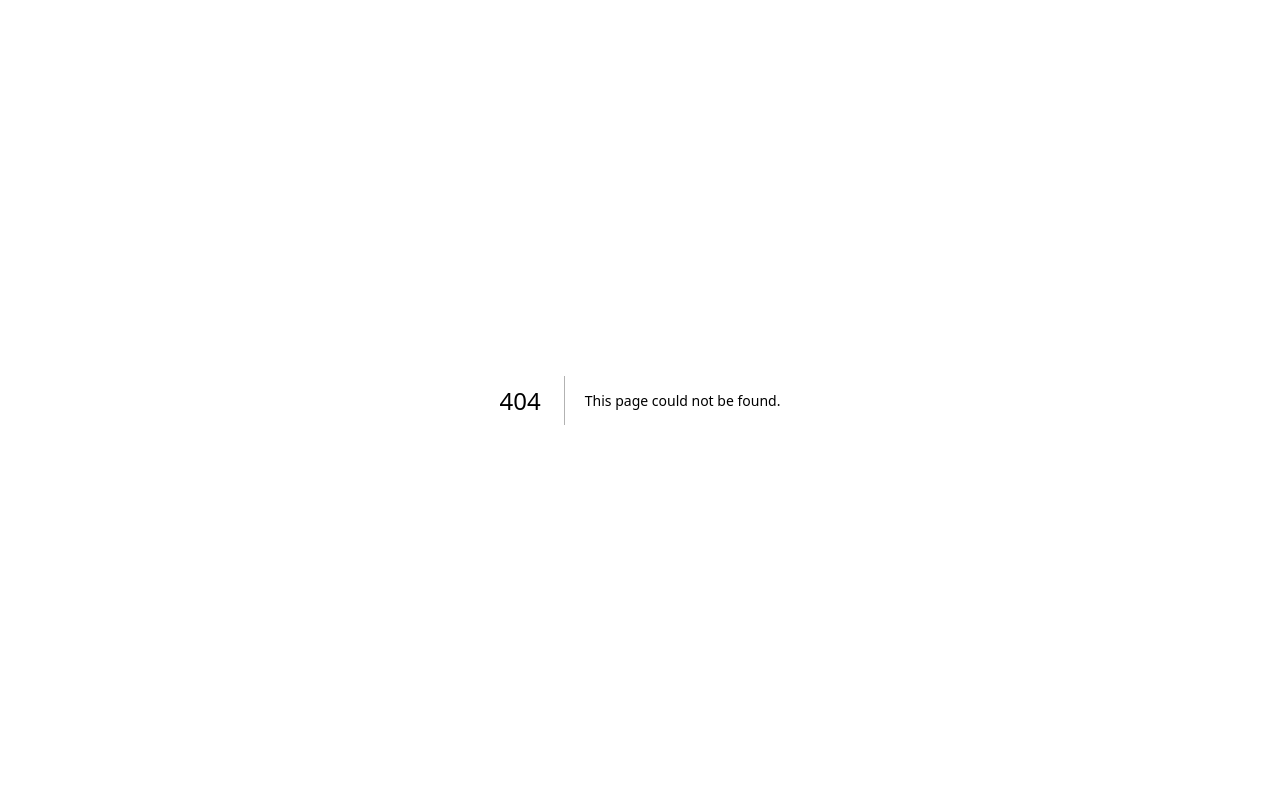
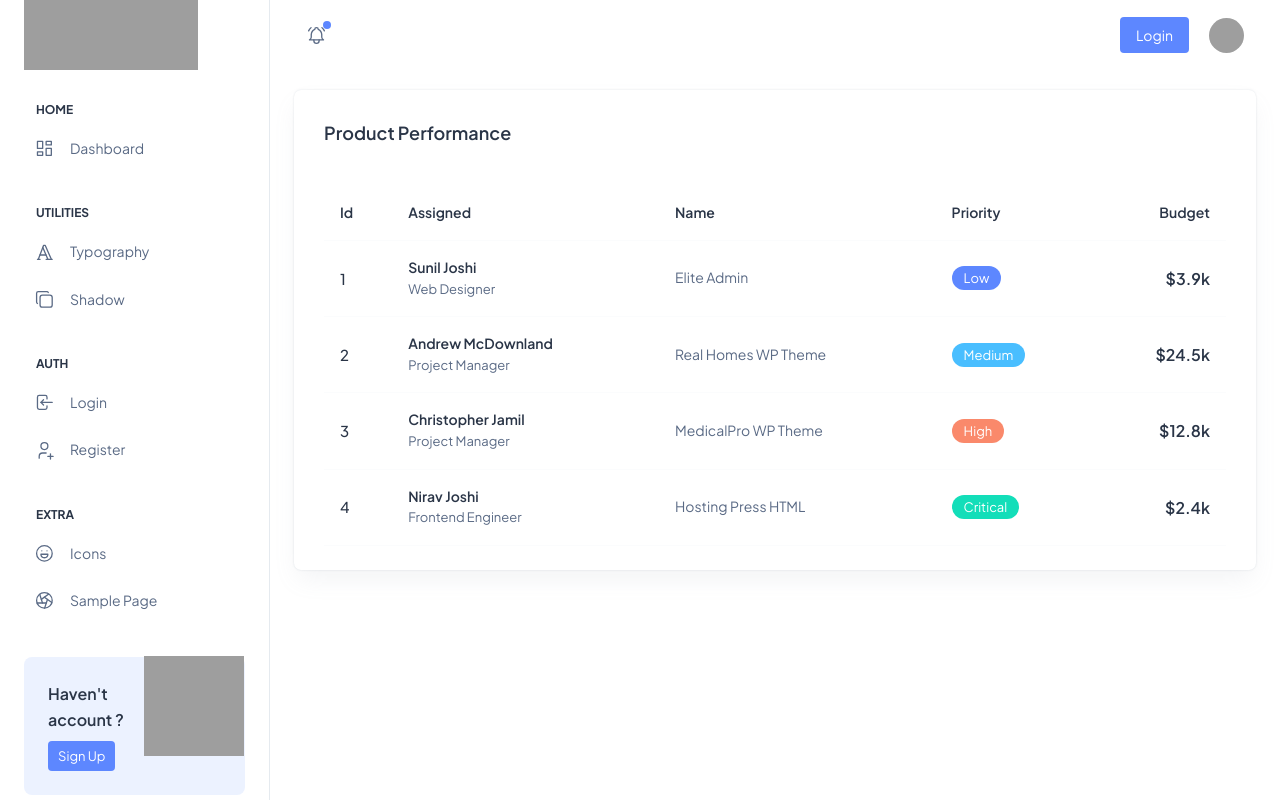
Before and after one commit to portLee/review24h, a Next.js app: page /reviews in a window 1280 px wide. Before the commit this address had no page. Built offline with nearby package versions, Linux system fonts and the light colour scheme; grey boxes are pictures that could not be loaded.

Commit message:
fix: DashboardCard 컴포넌트 삭제

```diff
--- /dev/null
+++ b/src/app/(DashboardLayout)/reviews/page.tsx
@@ -0,0 +1,16 @@
+'use client';
+import { Typography } from '@mui/material';
+import PageContainer from '@/app/(DashboardLayout)/components/container/PageContainer';
+import DashboardCard from '@/app/(DashboardLayout)/components/shared/DashboardCard';
+import ProductPerformance from '../components/dashboard/ProductPerformance';
+
+
+const ReviewPage = () => {
+  return (
+    <PageContainer title="Review Page" description="this is Review page">
+      <ProductPerformance />
+    </PageContainer>
+  );
+};
+
+export default ReviewPage;
```
